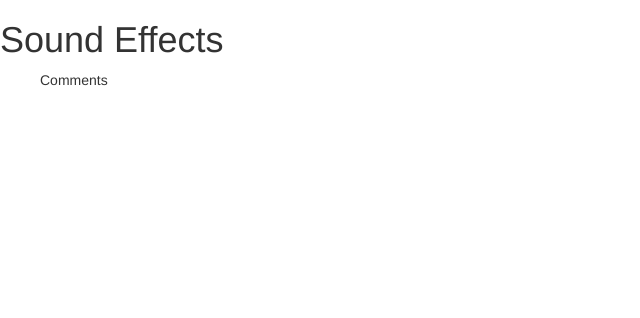
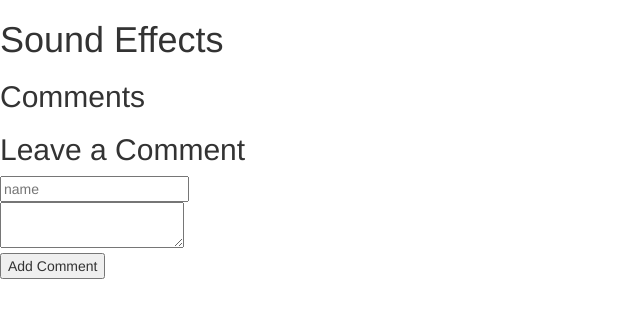
Before and after one commit to salinetti81/mean_stack_soundboard, a website: page public/index.html in a window 1280 px wide. Shown: the whole page, without its empty margins (0-640 px from the left). Drawn offline with nearby package versions, Linux system fonts and the light colour scheme; no server answers.

Commit message:
Adding working comment form that will console.log info.

```diff
--- a/public/index.html
+++ b/public/index.html
@@ -13,11 +13,24 @@
 
 <body>
 	<h1>Sound Effects</h1>
-	<ul ng-controller="CommentsListController as commentsCtrl"> Comments
+
+<!-- Comments print here -->
+	<h2>Comments</h2>
+	<ul ng-controller="CommentsListController as commentsCtrl">
 		<li ng-repeat="comment in commentsCtrl.comments">
 			{{comment.name}} says {{comment.comment}}
 		</li>
+	</ul>
 
-	</ul>
+
+<!-- Comments form -->
+	<h2>Leave a Comment</h2>
+		<form ng-controller="CreateCommentController as createCtrl" ng-submit="createCtrl.create()">
+			<input ng-model="createCtrl.name" type="text" name="name" placeholder="name" >
+			<br>
+			<textarea ng-model="createCtrl.comment" placehold="comment"></textarea>
+			<br>
+			<button>Add Comment</button>
+		</form>
 </body>
 </html>
--- a/public/js/app.js
+++ b/public/js/app.js
@@ -15,4 +15,10 @@ app.controller('CommentsListController', ['$http', function($http){
 			console.log(err);
 			}
 		)
-}]);
+}]); //ends CommentsListController
+
+	app.controller('CreateCommentController', ['$http', function($http){
+		this.create = function(){
+			console.log(this);
+		}
+	}]);
```
